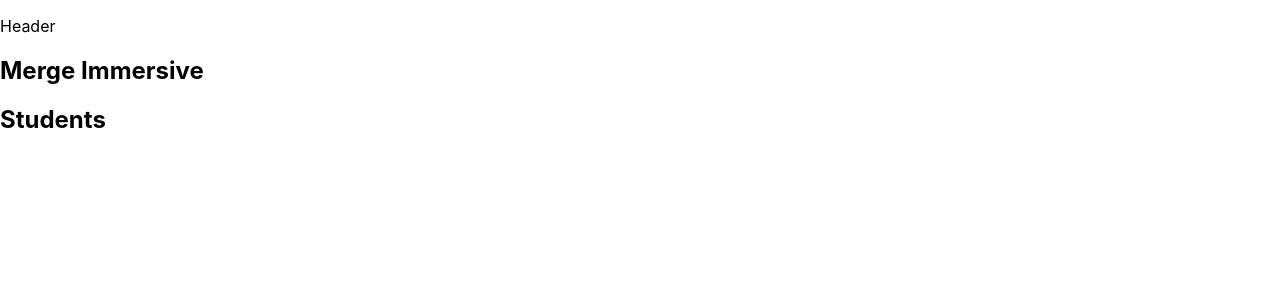
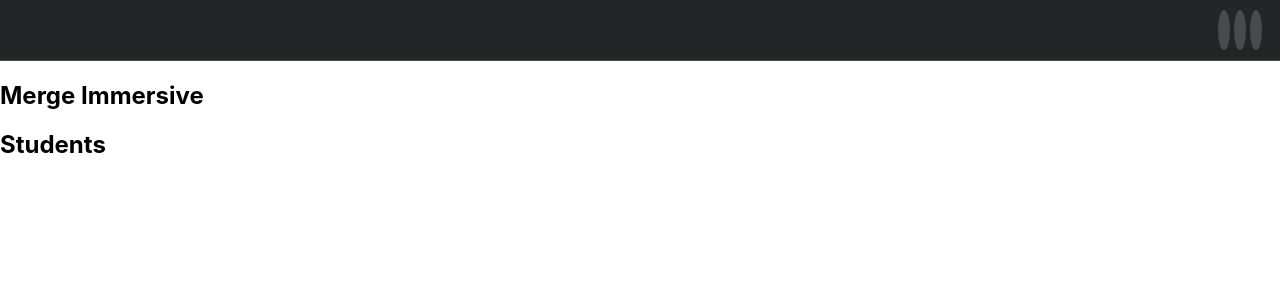
Before and after one commit to jacklmbrt07/merge-immersive, a React (Create React App) app: page / in a window 1280 px wide. Shown: the top 300 px of the page. Built offline with nearby package versions, Linux system fonts and the light colour scheme.

Commit message:
start of navbar and styling

```diff
--- a/src/components/NavBar/NavBar.css
+++ b/src/components/NavBar/NavBar.css
@@ -0,0 +1,38 @@
+.navbar {
+  height: var(--nav-size);
+  background-color: var(--bg);
+  padding: 0 1rem;
+  border-bottom: var(--border);
+}
+
+.navbar-nav {
+  max-width: 100%;
+  height: 100%;
+  display: flex;
+  justify-content: flex-end;
+}
+
+.nav-item {
+  width: calc(var(--nav-size) * 0.8);
+  display: flex;
+  align-items: center;
+  justify-content: center;
+}
+
+.icon-button {
+  --button-size: calc(var(--nav-size) * 0.5);
+  width: var(--button-size);
+  height: var(--button-size);
+  background-color: #484a4d;
+  border-radius: 50%;
+  padding: 5px;
+  margin: 2px;
+  display: flex;
+  align-items: center;
+  justify-content: center;
+  transition: filter 300ms;
+}
+
+.icon-button:hover {
+  filter: brightness(1.2);
+}
--- a/src/components/NavBar/NavBar.jsx
+++ b/src/components/NavBar/NavBar.jsx
@@ -1,11 +1,22 @@
-import React from "react";
+import React, { useState } from "react";
 import "./NavBar.css";
 
-const NavBar = () => {
+const NavBar = (props) => {
+  const [open, setOpen] = useState();
   return (
-    <div>
-      <p>Header</p>
-    </div>
+    <nav className="navbar">
+      <ul className="navbar-nav">
+        <li className="nav-item">
+          <a href="#" className="icon-button"></a>
+          <a
+            href="#"
+            className="icon-button"
+            onClick={() => setOpen(!open)}
+          ></a>
+          <a href="#" className="icon-button"></a>
+        </li>
+      </ul>
+    </nav>
   );
 };
 
```
